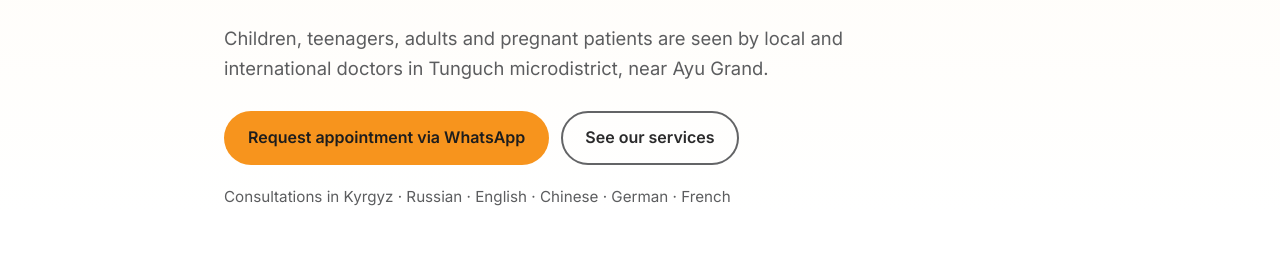
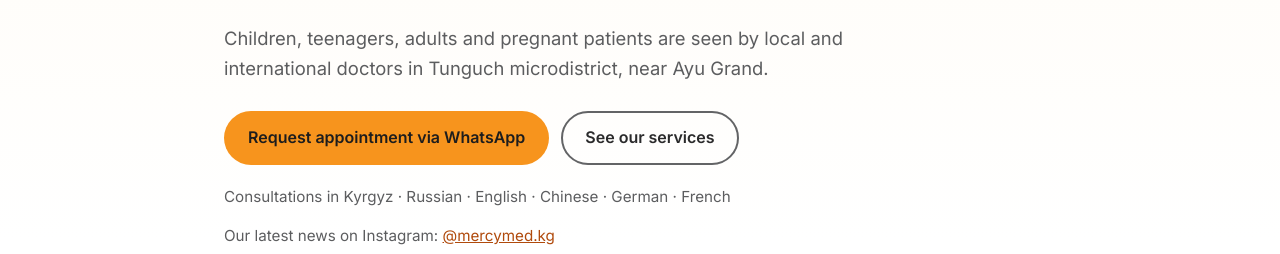
Before and after one commit to Olimkhuzha/personal-page, a plain HTML site: page hw6/index.html in a window 1280 px wide. Shown: the part 500-754 px from the top of the page. Drawn offline with Linux system fonts and the light colour scheme.

Commit message:
Add Instagram teaser on Home and a link in the Instagram section
Home shows "latest news on Instagram: @mercymed.kg"; the Instagram
section gets an "Open @mercymed.kg on Instagram" button. The feed embed
stays marked "awaiting clinic" until we have account access.

Co-Authored-By: Claude Opus 5.5 <noreply@anthropic.com>

```diff
--- a/hw6/index.html
+++ b/hw6/index.html
@@ -69,6 +69,7 @@
           <a class="btn btn-ghost" href="#services" data-t="hero.secondary"></a>
         </div>
         <p class="hero-langs"><span data-t="hero.langsLabel"></span> <span data-list="hero.langs" data-join=" · "></span></p>
+        <p class="hero-langs"><span data-t="hero.instaLabel"></span> <span data-setting="instagramUrl" data-link="url" data-link-label="instagramHandle"></span></p>
       </div>
       <div class="container">
         <ul class="highlights" data-render="highlights"></ul>
@@ -224,6 +225,7 @@
         <div>
           <h2 data-t="instagram.title"></h2>
           <p data-t="instagram.text"></p>
+          <p data-setting="instagramUrl" data-link="url" data-link-text="instagram.cta" data-link-class="btn btn-ghost"></p>
         </div>
         <div class="insta-placeholder" role="note">
           <span data-t="instagram.feedPending"></span>: <span class="pending" data-t="ui.pending"></span>
--- a/hw6/js/app.js
+++ b/hw6/js/app.js
@@ -29,8 +29,13 @@
   }
 
   /* Builds a phone, email or web link from a setting value.
-     Only tel:, mailto: and https: links are made; anything else is shown as plain text. */
-  function makeLink(kind, value, labelSetting) {
+     Only tel:, mailto: and https: links are made; anything else is shown as plain text.
+     Optional attributes on the node: data-link-label (setting used as link text),
+     data-link-text (translation key used as link text), data-link-class. */
+  function makeLink(node, value) {
+    var kind = node.getAttribute("data-link");
+    var labelSetting = node.getAttribute("data-link-label");
+    var textKey = node.getAttribute("data-link-text");
     var a = el("a", null, value);
     if (kind === "tel") {
       a.href = "tel:" + value.replace(/[^\d+]/g, "");
@@ -40,11 +45,11 @@
     } else if (kind === "url") {
       if (!/^https:\/\//.test(value)) return null;
       a.href = value; a.target = "_blank"; a.rel = "noopener";
-      a.textContent = localized(C.settings[labelSetting]) || value.replace(/^https:\/\//, "");
+      a.textContent = (textKey && t(textKey)) || localized(C.settings[labelSetting]) || value.replace(/^https:\/\//, "");
     } else {
       return null;
     }
-    a.className = "contact-link";
+    a.className = node.getAttribute("data-link-class") || "contact-link";
     return a;
   }
 
@@ -67,7 +72,7 @@
     document.querySelectorAll("[data-setting]").forEach(function (node) {
       var v = localized(C.settings[node.getAttribute("data-setting")]);
       if (v == null || v === "") { node.replaceChildren(pendingSpan()); return; }
-      var link = makeLink(node.getAttribute("data-link"), v, node.getAttribute("data-link-label"));
+      var link = makeLink(node, v);
       if (link) node.replaceChildren(link);
       else node.textContent = v;
     });
--- a/hw6/js/content.js
+++ b/hw6/js/content.js
@@ -150,7 +150,8 @@ window.SITE_CONTENT = {
         cta: "Request appointment via WhatsApp",
         secondary: "See our services",
         langsLabel: "Consultations in",
-        langs: ["Kyrgyz", "Russian", "English", "Chinese", "German", "French"]
+        langs: ["Kyrgyz", "Russian", "English", "Chinese", "German", "French"],
+        instaLabel: "Our latest news on Instagram:"
       },
       highlights: [
         { title: "Family-oriented", text: "Adults, children, teenagers and pregnant patients can all be seen in one place." },
@@ -247,7 +248,8 @@ window.SITE_CONTENT = {
       instagram: {
         title: "Follow us on Instagram",
         text: "Instagram is where we share news, photos and patient stories most often.",
-        feedPending: "Instagram feed"
+        feedPending: "Instagram feed",
+        cta: "Open @mercymed.kg on Instagram"
       },
       contact: {
         kicker: "Contact",
@@ -295,7 +297,8 @@ window.SITE_CONTENT = {
         cta: "Записаться через WhatsApp",
         secondary: "Наши услуги",
         langsLabel: "Консультации на языках:",
-        langs: ["кыргызский", "русский", "английский", "китайский", "немецкий", "французский"]
+        langs: ["кыргызский", "русский", "английский", "китайский", "немецкий", "французский"],
+        instaLabel: "Наши новости в Instagram:"
       },
       highlights: [
         { title: "Для всей семьи", text: "Взрослые, дети, подростки и беременные могут получить помощь в одном месте." },
@@ -392,7 +395,8 @@ window.SITE_CONTENT = {
       instagram: {
         title: "Мы в Instagram",
         text: "В Instagram мы чаще всего делимся новостями, фото и историями пациентов.",
-        feedPending: "Лента Instagram"
+        feedPending: "Лента Instagram",
+        cta: "Открыть @mercymed.kg в Instagram"
       },
       contact: {
         kicker: "Контакты",
@@ -440,7 +444,8 @@ window.SITE_CONTENT = {
         cta: "WhatsApp аркылуу жазылуу",
         secondary: "Биздин кызматтар",
         langsLabel: "Кеңеш берүү тилдери:",
-        langs: ["кыргыз", "орус", "англис", "кытай", "немис", "француз"]
+        langs: ["кыргыз", "орус", "англис", "кытай", "немис", "француз"],
+        instaLabel: "Биздин жаңылыктар Instagram'да:"
       },
       highlights: [
         { title: "Бүт үй-бүлө үчүн", text: "Чоңдор, балдар, өспүрүмдөр жана кош бойлуу аялдар бир жерден жардам ала алышат." },
@@ -537,7 +542,8 @@ window.SITE_CONTENT = {
       instagram: {
         title: "Биз Instagram'да",
         text: "Жаңылыктарды, сүрөттөрдү жана пациенттердин окуяларын көбүнчө Instagram'да бөлүшөбүз.",
-        feedPending: "Instagram тасмасы"
+        feedPending: "Instagram тасмасы",
+        cta: "Instagram'да @mercymed.kg баракчасын ачуу"
       },
       contact: {
         kicker: "Байланыш",
```
